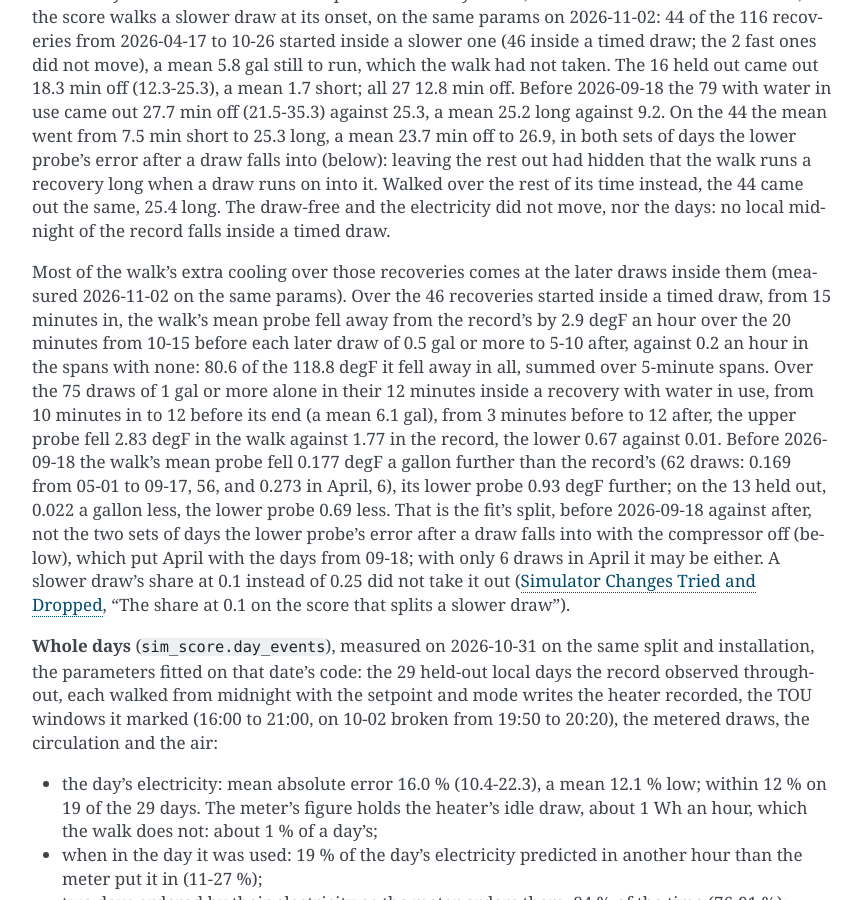
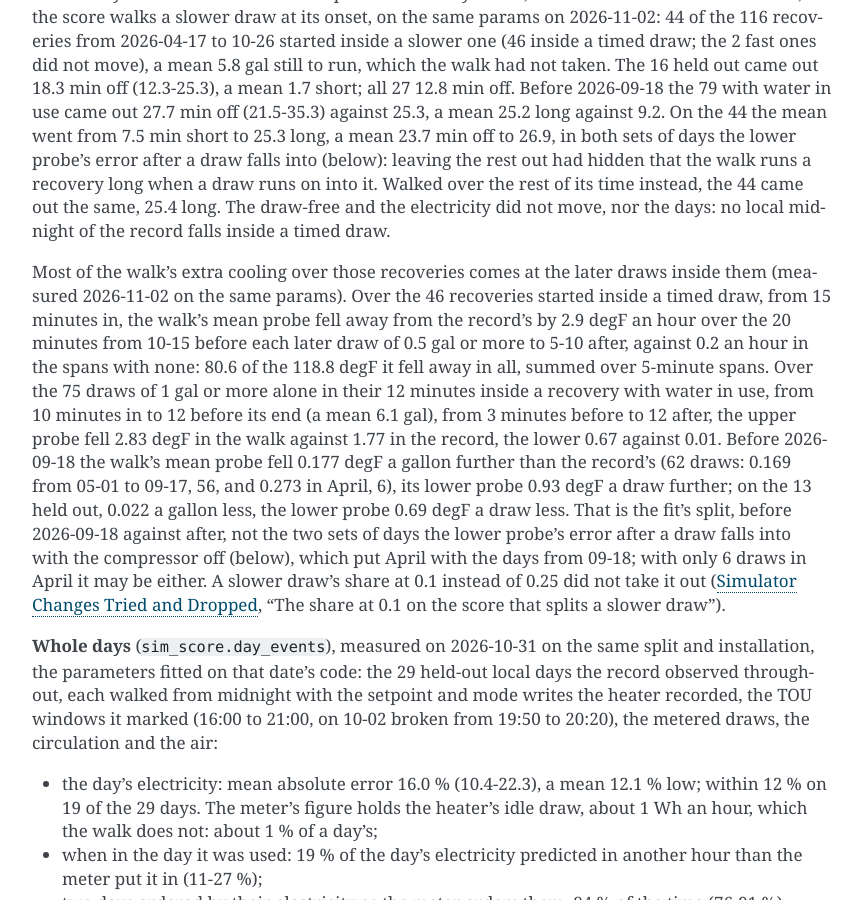
Before and after one commit to eman/nwp500-python, a Sphinx documentation site: the page built from docs/explanation/simulator.rst, in a window 1280 px wide and 900 px high, scrolled down 9074 px. Shown: the whole window, without its empty margins (338-1200 px from the left). Built offline with Sphinx 7.4.7, drawn with Linux system fonts in a browser that asks for light colours.

Commit message:
docs(sim): the lower probe's figures a draw, not a gallon

```diff
--- a/docs/explanation/simulator.rst
+++ b/docs/explanation/simulator.rst
@@ -537,14 +537,14 @@ from 3 minutes before to 12 after, the upper probe fell 2.83 degF in the
 walk against 1.77 in the record, the lower 0.67 against 0.01. Before
 2026-09-18 the walk's mean probe fell 0.177 degF a gallon further than
 the record's (62 draws: 0.169 from 05-01 to 09-17, 56, and 0.273 in
-April, 6), its lower probe 0.93 degF further; on the 13 held out, 0.022
-a gallon less, the lower probe 0.69 less. That is the fit's split,
-before 2026-09-18 against after, not the two sets of days the lower
-probe's error after a draw falls into with the compressor off (below),
-which put April with the days from 09-18; with only 6 draws in April it
-may be either. A slower draw's share at 0.1 instead of 0.25 did not take
-it out (:doc:`simulator-tried`, "The share at 0.1 on the score that
-splits a slower draw").
+April, 6), its lower probe 0.93 degF a draw further; on the 13 held out,
+0.022 a gallon less, the lower probe 0.69 degF a draw less. That is the
+fit's split, before 2026-09-18 against after, not the two sets of days
+the lower probe's error after a draw falls into with the compressor off
+(below), which put April with the days from 09-18; with only 6 draws in
+April it may be either. A slower draw's share at 0.1 instead of 0.25 did
+not take it out (:doc:`simulator-tried`, "The share at 0.1 on the score
+that splits a slower draw").
 
 **Whole days** (``sim_score.day_events``), measured on 2026-10-31 on the
 same split and installation, the parameters fitted on that date's code:
```
